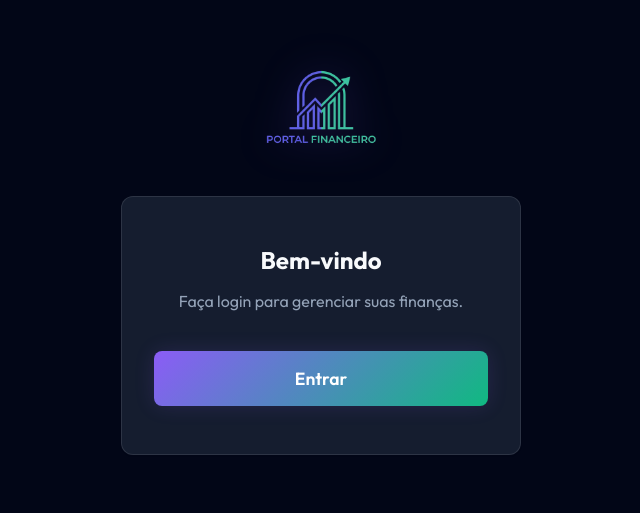
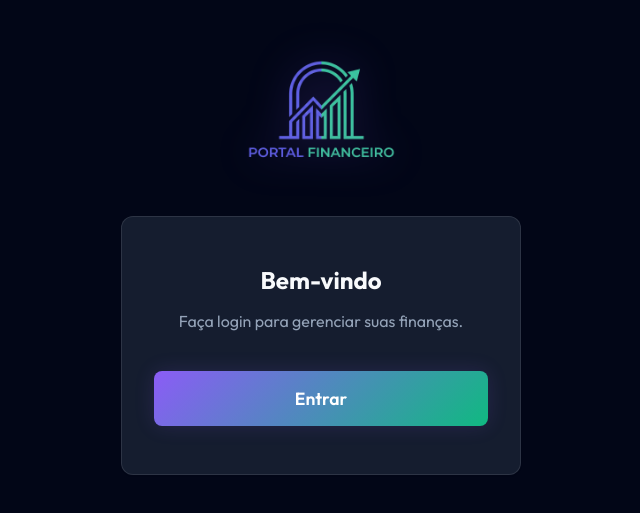
Before and after one commit to felipersd/portal-financeiro, a React (Vite) app: page / in a window 1280 px wide. Shown: the part 153-666 px from the top of the page, without its empty margins (319-959 px from the left). Built offline with nearby package versions, Linux system fonts and the light colour scheme; no server answers.

Commit message:
adicionando logo na aplicacao

```diff
--- a/src/components/Layout.tsx
+++ b/src/components/Layout.tsx
@@ -41,7 +41,7 @@ export const Layout: React.FC = () => {
             {/* Desktop Sidebar */}
             <nav className="sidebar">
                 <div style={{ display: 'flex', alignItems: 'center', justifyContent: 'center', marginBottom: '3rem', marginTop: '1rem' }}>
-                    <img src="/logo-full.png?v=2" alt="Portal Financeiro" style={{ height: '60px', maxWidth: '100%', filter: 'drop-shadow(0 0 10px rgba(139, 92, 246, 0.2))' }} />
+                    <img src="/logo-full.png?v=3" alt="Portal Financeiro" style={{ height: '80px', maxWidth: '100%', filter: 'drop-shadow(0 0 10px rgba(139, 92, 246, 0.2))' }} />
                 </div>
 
                 {/* User Profile */}
--- a/src/components/Login.tsx
+++ b/src/components/Login.tsx
@@ -18,7 +18,7 @@ export const Login: React.FC = () => {
             padding: '2rem'
         }}>
             <div style={{ marginBottom: '2rem' }}>
-                <img src="/logo-full.png?v=2" alt="Portal Financeiro" style={{ height: '120px', maxWidth: '100%', filter: 'drop-shadow(0 0 20px rgba(139, 92, 246, 0.3))' }} />
+                <img src="/logo-full.png?v=3" alt="Portal Financeiro" style={{ height: '160px', maxWidth: '100%', filter: 'drop-shadow(0 0 20px rgba(139, 92, 246, 0.3))' }} />
             </div>
 
             <div className="card" style={{
```
